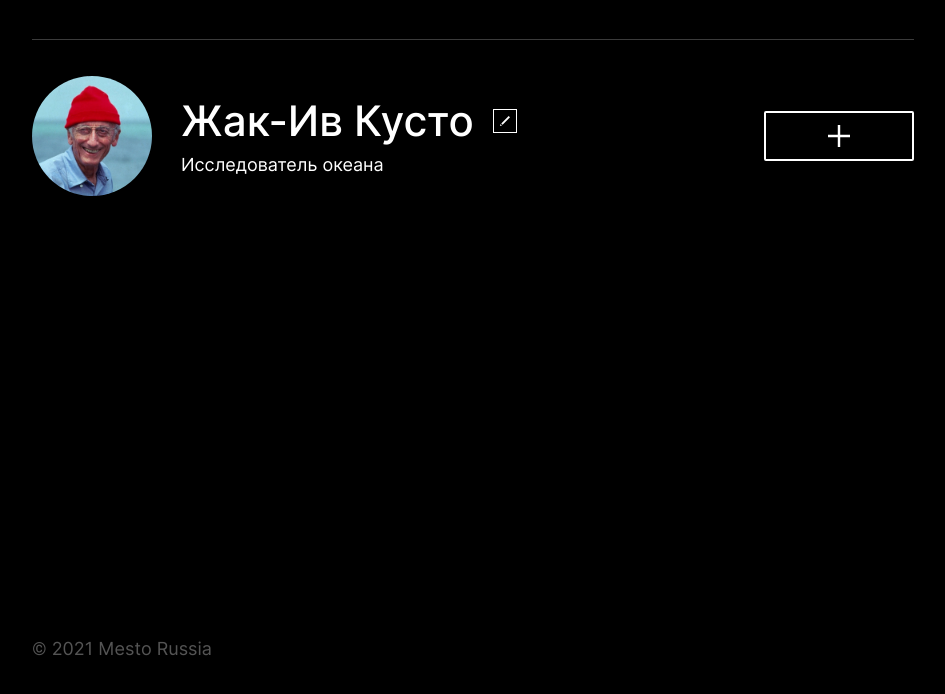
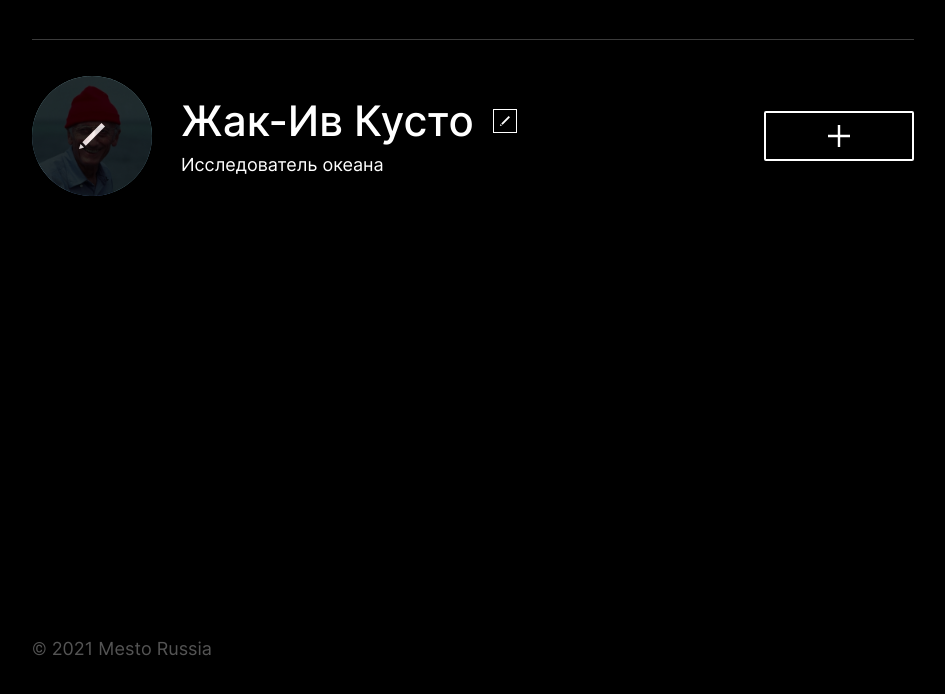
Before and after one commit to looking01/mesto-project-ff, a website built with webpack: page src/index.html in a window 1280 px wide. In both pictures the pointer is over the element 259 px from the left and 216 px from the top of the page. Shown: the part 80-774 px from the top of the page, without its empty margins (167-1112 px from the left). Built offline with nearby package versions, Linux system fonts and the light colour scheme; no server answers.

Commit message:
feat: добавил окнку редактирования аватара

```diff
--- a/src/blocks/profile/__image/profile__image.css
+++ b/src/blocks/profile/__image/profile__image.css
@@ -7,6 +7,22 @@
   background-size: cover;
   background-position: center;
   margin: 0 29px 0 0;
+}
+
+.profile__image:hover::after {
+  content: '';
+  display: block;
+  width: 100%;
+  height: 100%;
+  border-radius: 50%;
+  -webkit-border-radius: 50%;
+  -moz-border-radius: 50%;
+  background-color: #000000;
+  background-image: url(/src/images/profile-icon-edit-avatar.svg);
+  background-position: center;
+  background-repeat: no-repeat;
+  cursor: pointer;
+  opacity: 0.8;
 }
 
 @media screen and (max-width: 740px) {
--- a/src/index.html
+++ b/src/index.html
@@ -10,7 +10,7 @@
 <body class="page">
 <div class="page__content">
   <header class="header page__section">
-    <img src="<%=require('./images/logo.svg')%>" alt="Логотип проекта масто" class="logo header__logo">
+    <img src="<%=require('./images/logo.svg')%>" alt="Логотип проекта место" class="logo header__logo">
   </header>
   <main class="content">
     <section class="profile page__section">
--- a/src/index.js
+++ b/src/index.js
@@ -8,7 +8,7 @@ import {
 } from "./components/modal";
 
 import { enableValidation, clearValidation } from "./components/validation";
-import { getUserProfile, getCards, changeLike, shiftCard, editUserProfile, pushNewCard } from "./components/api";
+import { getUserProfile, getCards, shiftCard, editUserProfile, pushNewCard } from "./components/api";
 
 const cardTemplate = document.querySelector("#card-template").content;
 const cardsContainer = document.querySelector(".places__list");
@@ -56,7 +56,7 @@ const placesCardData = {
   image: '.card__image',
   title: '.card__title',
   buttonLike: '.card__like-button',
-  buttonLikeActive: '.card__like-button_is-active',
+  buttonLikeActive: 'card__like-button_is-active',
   likeCounter: '.card__like-counter',
   buttonDelete: '.card__delete-button',
   idDeleteCard: '',
@@ -113,7 +113,7 @@ overlaysPopUp.forEach((overlay) => {
 });
 
 deleteCardForm.addEventListener('submit', () => {
-  submitDelConfirmationForm(placesCardData.title, placesCardData.cardForDelete, popUpDeleteCard)
+  submitDelConfirmationForm(placesCardData.idDeleteCard, placesCardData.cardForDelete, popUpDeleteCard)
 })
 
 function submitDelConfirmationForm(id, card, popUp) {
@@ -139,7 +139,7 @@ buttonEditProfile.addEventListener("click", () => {
   openPopUp(popUpEditProfile);
 });
 
-profileEditForm.addEventListener("submit", () => {
+popUpEditProfile.addEventListener("submit", () => {
   editUserProfile({name: inputFormProfileName.value, about: inputFormProfileDescription.value}).then(profile => {
     handleProfileFormSubmit(profileTitle, profileDescription, profile.name, profile.about, popUpEditProfile);
   }).catch((err) => console.log(err))
```
Also changed, not shown: src/components/card.js (+6 -1 lines), src/images/profile-icon-edit-avatar.svg (added).
